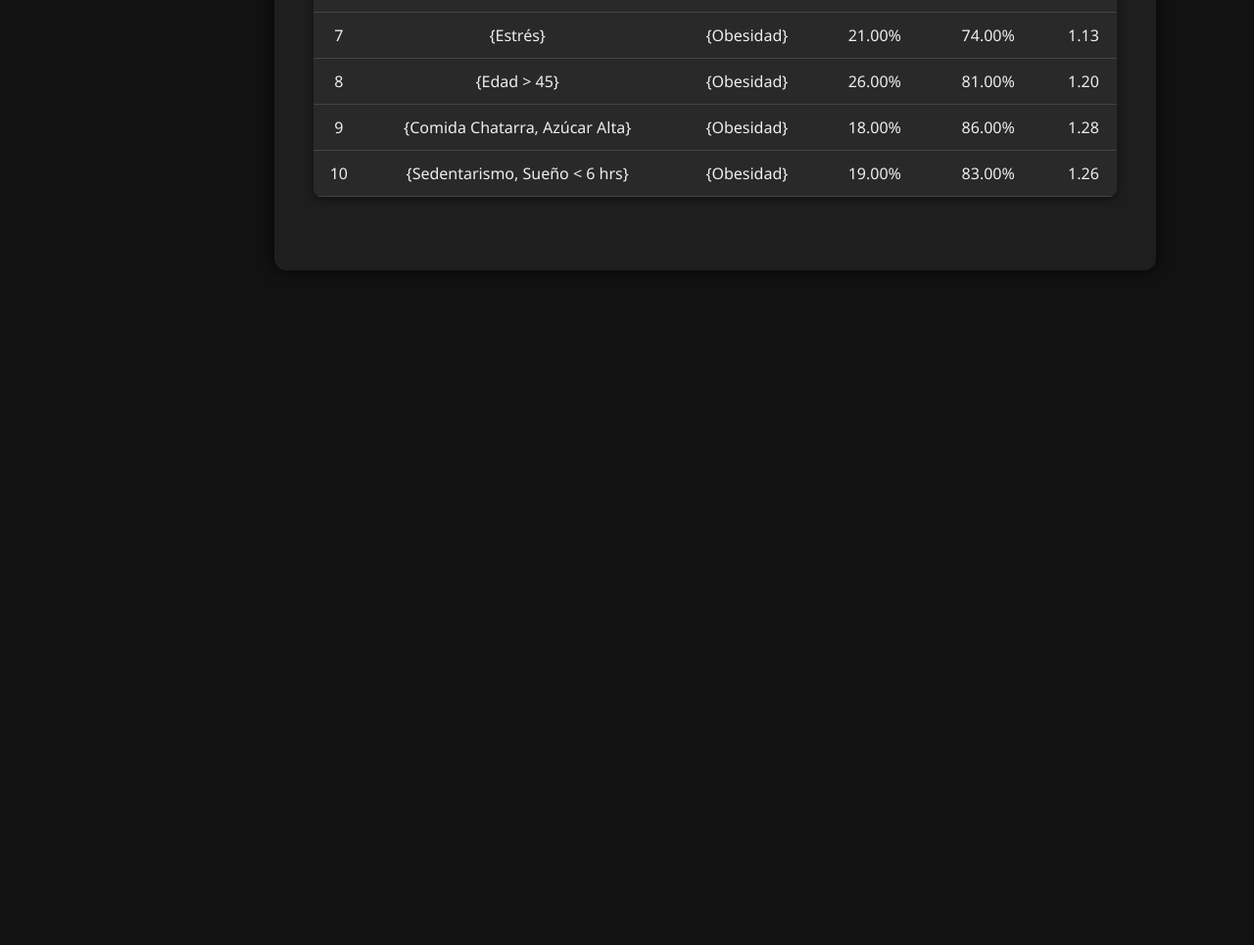
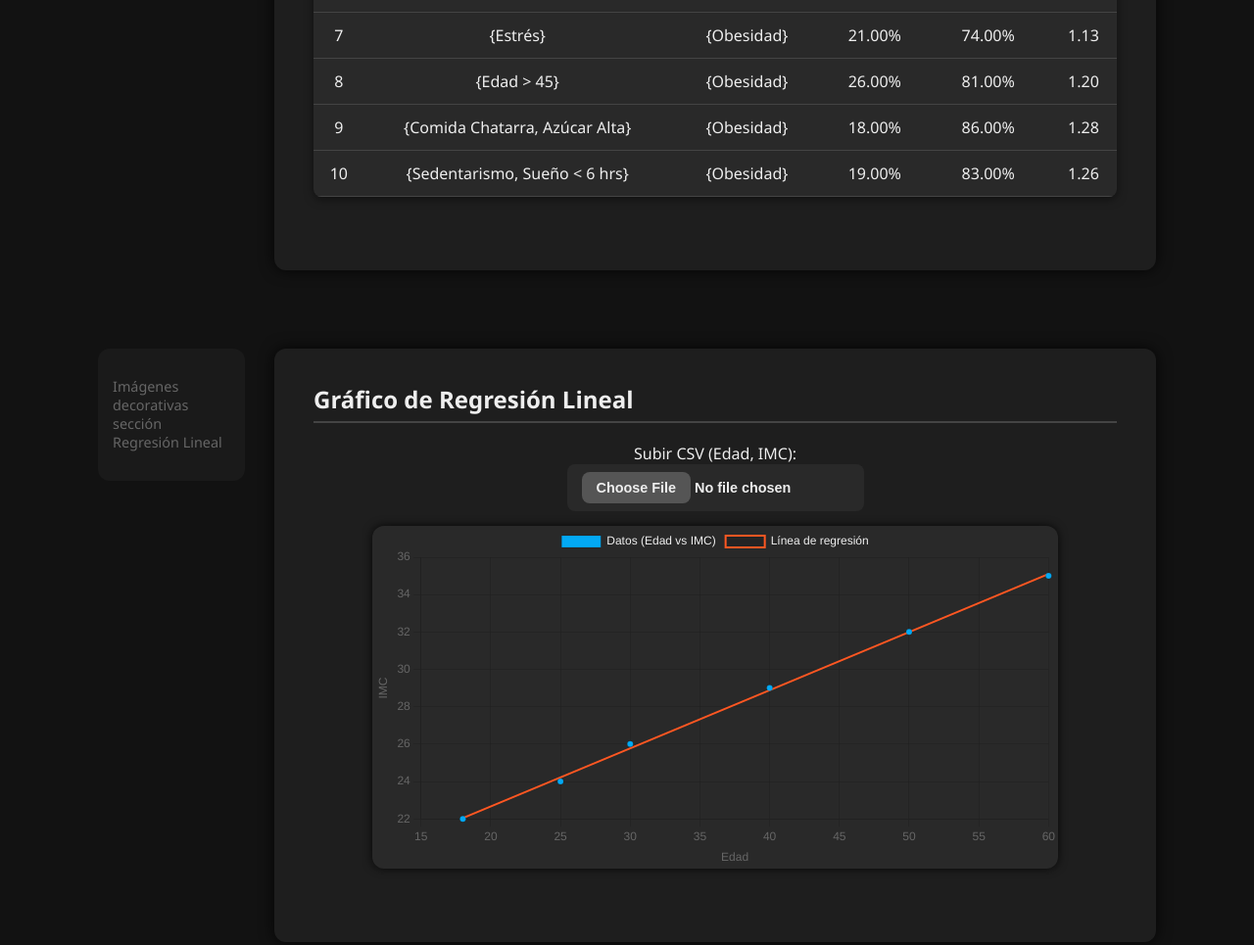
Before and after one commit to Rektres/DM_Obesity, a plain HTML site: page index.html in a window 1280 px wide. Shown: the part 666-1631 px from the top of the page at 98% size. Before the commit the page ends 962 px from the top, so only its background shows below. Drawn offline with nearby package versions, Linux system fonts and the light colour scheme.

Commit message:
Update index.html
V1.3

```diff
--- a/index.html
+++ b/index.html
@@ -31,6 +31,7 @@
             padding: 20px;
             gap: 30px;
             box-sizing: border-box;
+            flex-wrap: wrap;
         }
 
         /* Lateral para imágenes decorativas */
@@ -59,6 +60,7 @@
             padding: 25px 40px;
             box-sizing: border-box;
             box-shadow: 0 0 15px #000000cc;
+            margin-bottom: 40px;
         }
 
         /* Sección individual */
@@ -114,6 +116,17 @@
             font-weight: 600;
         }
 
+        /* Canvas tamaño fijo para uniformidad */
+        canvas {
+            background-color: #292929;
+            border-radius: 12px;
+            box-shadow: 0 0 10px #000000cc;
+            max-width: 100%;
+            height: 350px !important;
+            display: block;
+            margin: 0 auto;
+        }
+
         /* Títulos y subtítulos */
         h2 {
             border-bottom: 2px solid #444;
@@ -130,13 +143,14 @@
     <p>Visualización y Análisis de Modelos</p>
 </header>
 
+<!-- APRIORI -->
 <div class="page-wrapper">
     <div class="sidebar-left" id="sidebar-apriori">
         <p>Imágenes decorativas<br>sección Apriori</p>
-        <!-- Aquí podrás importar imágenes con JS o HTML -->
+        <!-- Aquí podrás importar imágenes -->
     </div>
 
-    <div class="content-wrapper">
+    <div class="content-wrapper" id="content-apriori">
         <section id="apriori-section">
             <h2>Reglas Apriori Detectadas</h2>
 
@@ -156,19 +170,39 @@
                         <th>Lift</th>
                     </tr>
                 </thead>
-                <tbody>
-                    <!-- Se llena con JS -->
-                </tbody>
+                <tbody></tbody>
             </table>
         </section>
     </div>
 </div>
 
+<!-- REGRESION LINEAL -->
+<div class="page-wrapper">
+    <div class="sidebar-left" id="sidebar-regresion">
+        <p>Imágenes decorativas<br>sección Regresión Lineal</p>
+    </div>
+
+    <div class="content-wrapper" id="content-regresion">
+        <section id="regresion-section">
+            <h2>Gráfico de Regresión Lineal</h2>
+
+            <div class="upload-wrapper">
+                <label for="uploadRegresionCsv">Subir CSV (Edad, IMC):</label><br/>
+                <input type="file" id="uploadRegresionCsv" accept=".csv" />
+            </div>
+
+            <canvas id="chartRegresion"></canvas>
+        </section>
+    </div>
+</div>
+
 <script>
-    // Función para renderizar la tabla apriori con un array de reglas
+    // -------------------
+    // APRIORI - Tabla
+    // -------------------
     function renderAprioriTabla(reglas) {
         const tbody = document.querySelector("#tablaApriori tbody");
-        tbody.innerHTML = ""; // limpio tabla
+        tbody.innerHTML = "";
         reglas.forEach((regla, index) => {
             const fila = document.createElement("tr");
             fila.innerHTML = `
@@ -183,7 +217,6 @@
         });
     }
 
-    // Datos simulados iniciales para mostrar al cargar página
     const reglasSimuladas = [
         { antecedente: ['Comida Chatarra'], consecuente: ['Obesidad'], soporte: 0.30, confianza: 0.85, lift: 1.25 },
         { antecedente: ['Sedentarismo'], consecuente: ['Obesidad'], soporte: 0.28, confianza: 0.82, lift: 1.22 },
@@ -198,14 +231,12 @@
     ];
     renderAprioriTabla(reglasSimuladas);
 
-    // Parsear CSV y renderizar tabla Apriori
-    function parseCsv(text) {
+    // CSV parser para Apriori
+    function parseCsvApriori(text) {
         const lines = text.trim().split('\n');
         const keys = lines[0].split(',');
-        const data = lines.slice(1).map(line => {
+        return lines.slice(1).map(line => {
             const values = line.split(',');
-            // Ejemplo: 'antecedente' y 'consecuente' deben venir como listas separadas por ;
-            // soporte, confianza y lift como floats
             return {
                 antecedente: values[0].split(';').map(s => s.trim()),
                 consecuente: values[1].split(';').map(s => s.trim()),
@@ -214,17 +245,14 @@
                 lift: values[4] ? parseFloat(values[4]) : undefined
             };
         });
-        return data;
     }
-
-    // Listener para input file
     document.getElementById('uploadAprioriCsv').addEventListener('change', e => {
         const file = e.target.files[0];
         if (!file) return;
         const reader = new FileReader();
         reader.onload = ev => {
             try {
-                const reglas = parseCsv(ev.target.result);
+                const reglas = parseCsvApriori(ev.target.result);
                 renderAprioriTabla(reglas);
             } catch(err) {
                 alert('Error leyendo el archivo CSV: ' + err.message);
@@ -232,6 +260,117 @@
         };
         reader.readAsText(file);
     });
+
+
+    // -------------------
+    // REGRESION LINEAL - Gráfico con Chart.js
+    // -------------------
+    const ctxRegresion = document.getElementById('chartRegresion').getContext('2d');
+    let chartRegresion;
+
+    // Función para calcular parámetros de regresión lineal simple (y = a + b*x)
+    function calcularRegresionLineal(datos) {
+        const n = datos.length;
+        if (n === 0) return null;
+        const sumX = datos.reduce((acc, p) => acc + p.x, 0);
+        const sumY = datos.reduce((acc, p) => acc + p.y, 0);
+        const sumXY = datos.reduce((acc, p) => acc + p.x * p.y, 0);
+        const sumXX = datos.reduce((acc, p) => acc + p.x * p.x, 0);
+
+        const b = (n * sumXY - sumX * sumY) / (n * sumXX - sumX * sumX);
+        const a = (sumY - b * sumX) / n;
+
+        return { a, b };
+    }
+
+    function renderRegresion(datos) {
+        if (chartRegresion) chartRegresion.destroy();
+
+        // Calcular parámetros
+        const {a, b} = calcularRegresionLineal(datos);
+
+        // Crear línea regresión para el rango del x
+        const minX = Math.min(...datos.map(p => p.x));
+        const maxX = Math.max(...datos.map(p => p.x));
+        const lineaRegresion = [
+            {x: minX, y: a + b * minX},
+            {x: maxX, y: a + b * maxX}
+        ];
+
+        chartRegresion = new Chart(ctxRegresion, {
+            type: 'scatter',
+            data: {
+                datasets: [
+                    {
+                        label: 'Datos (Edad vs IMC)',
+                        data: datos,
+                        backgroundColor: '#03a9f4',
+                    },
+                    {
+                        label: 'Línea de regresión',
+                        type: 'line',
+                        data: lineaRegresion,
+                        borderColor: '#ff5722',
+                        borderWidth: 2,
+                        fill: false,
+                        pointRadius: 0
+                    }
+                ]
+            },
+            options: {
+                scales: {
+                    x: {
+                        title: { display: true, text: 'Edad' },
+                        beginAtZero: false
+                    },
+                    y: {
+                        title: { display: true, text: 'IMC' },
+                        beginAtZero: false
+                    }
+                },
+                plugins: {
+                    legend: {
+                        labels: {
+                            color: '#eee'
+                        }
+                    }
+                }
+            }
+        });
+    }
+
+    // Datos iniciales simulados
+    const datosSimulados = [
+        {x: 18, y: 22}, {x: 25, y: 24}, {x: 30, y: 26},
+        {x: 40, y: 29}, {x: 50, y: 32}, {x: 60, y: 35}
+    ];
+    renderRegresion(datosSimulados);
+
+    // Parsear CSV para regresión lineal (dos columnas: Edad, IMC)
+    function parseCsvRegresion(text) {
+        const lines = text.trim().split('\n');
+        // Asumimos encabezado
+        return lines.slice(1).map(line => {
+            const [edad, imc] = line.split(',').map(s => s.trim());
+            return { x: parseFloat(edad), y: parseFloat(imc) };
+        });
+    }
+
+    document.getElementById('uploadRegresionCsv').addEventListener('change', e => {
+        const file = e.target.files[0];
+        if (!file) return;
+        const reader = new FileReader();
+        reader.onload = ev => {
+            try {
+                const datos = parseCsvRegresion(ev.target.result);
+                renderRegresion(datos);
+            } catch(err) {
+                alert('Error leyendo CSV regresión: ' + err.message);
+            }
+        };
+        reader.readAsText(file);
+    });
+
 </script>
 
 </body>
```
